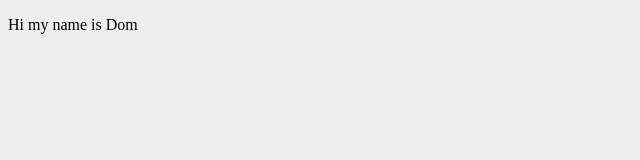
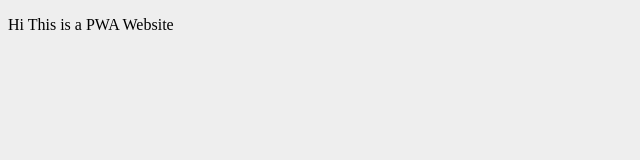
Before and after one commit to amaravindmenon/PWA-basic, a plain HTML site: page index.html in a window 1280 px wide. Shown: the full height of the page, 0-640 px from the left. Drawn offline with Linux system fonts and the light colour scheme.

Commit message:
Update index.html

```diff
--- a/index.html
+++ b/index.html
@@ -12,7 +12,7 @@
 </head>
 
 <body>
-    <p>Hi my name is Dom</p>
+    <p>Hi This is a PWA Website</p>
     <script src="src/index.js"></script>
 </body>
 
```
